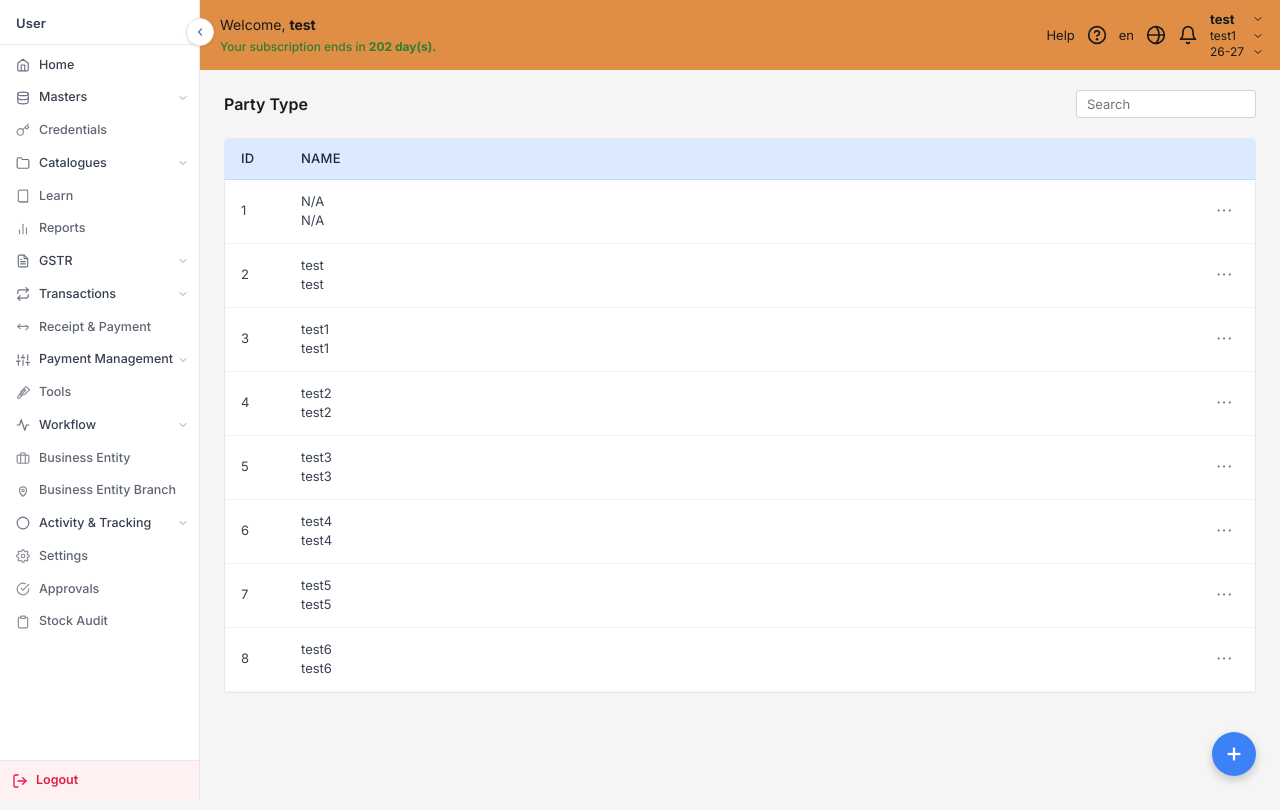
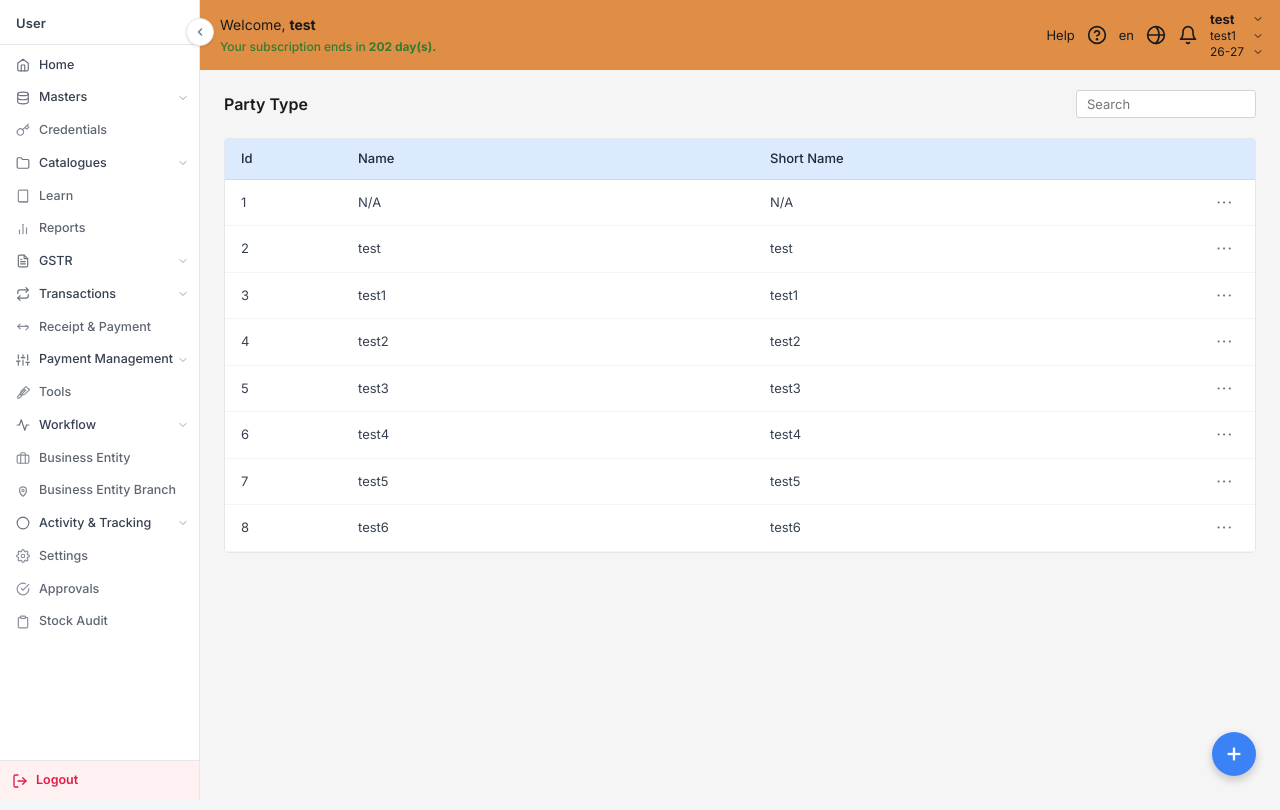
Before and after one commit to amaljamesa/qliclabsamal, an Angular app: page /catalogue in a window 1280 px wide. Built offline with nearby package versions, Linux system fonts and the light colour scheme.

Commit message:
Update party-type table view and rebuild dist

```diff
--- a/src/app/components/party-type/party-type.component.css
+++ b/src/app/components/party-type/party-type.component.css
@@ -48,11 +48,13 @@
   background: #ffffff;
   border: 1px solid #e5e7eb;
   border-radius: 4px;
-  overflow: hidden;
+  overflow: visible;
 }
 
 .table-responsive {
   overflow-x: auto;
+  max-height: calc(100vh - 220px);
+  overflow-y: auto;
 }
 
 .desktop-only {
@@ -80,8 +82,7 @@
   color: #1f2937;
   border-bottom: 1px solid #bfdbfe;
   font-size: 13px;
-  text-transform: uppercase;
-  letter-spacing: 0.02em;
+  text-align: left;
 }
 
 .catalogue-table td {
@@ -96,16 +97,34 @@
   background-color: #f9fafb;
 }
 
-.id-th,
-.id-td {
-  width: 60px;
+.idTh,
+.idTd {
+  width: 80px;
+  text-align: left;
+  padding-left: 20px;
 }
 
-.actions-th,
-.actions-td {
+.shortNameTh,
+.shortNameTd {
+  width: 40%;
+  text-align: left;
+  color: #374151;
+  font-size: 13px;
+}
+
+.nameTd {
+  text-align: left;
+  width: 40%;
+}
+
+.actionsTh,
+.actionsTd {
   width: 60px;
   text-align: right;
+  padding-right: 16px;
 }
+
+/* legacy hyphenated selectors removed; use camelCase selectors above */
 
 .action-dots-btn {
   background: none;
@@ -403,10 +422,11 @@
     gap: 10px;
   }
 
-  .id-td {
+  .idTd {
     width: 36px;
     height: 36px;
     font-size: 12px;
+    text-align: center;
   }
 
   .name-line {
--- a/src/app/components/party-type/party-type.component.html
+++ b/src/app/components/party-type/party-type.component.html
@@ -20,24 +20,23 @@
       <table class="catalogue-table">
         <thead>
           <tr>
-            <th class="id-th">ID</th>
+            <th class="idTh">Id</th>
             <th>Name</th>
-            <th class="actions-th"></th>
+            <th class="shortNameTh">Short Name</th>
+            <th class="actionsTh"></th>
           </tr>
         </thead>
         <tbody>
           <tr *ngFor="let party of partyTypes">
-            <td class="id-td">{{ party.id }}</td>
-            <td class="name-td">
-              <div class="name-line">{{ party.name }}</div>
-              <div class="short-name-line">{{ party.printName }}</div>
-            </td>
-            <td class="actions-td">
+            <td class="idTd">{{ party.id }}</td>
+            <td class="nameTd">{{ party.name }}</td>
+            <td class="shortNameTd">{{ party.printName }}</td>
+            <td class="actionsTd">
               <button class="action-dots-btn" (click)="openEditModal(party, $event)" title="Actions">···</button>
             </td>
           </tr>
           <tr *ngIf="partyTypes.length === 0">
-            <td colspan="3" class="no-data-cell">No party types found.</td>
+            <td colspan="4" class="no-data-cell">No party types found.</td>
           </tr>
         </tbody>
       </table>
```
Also changed, not shown: 1 other file (tests, documents, lock files or other folders).
